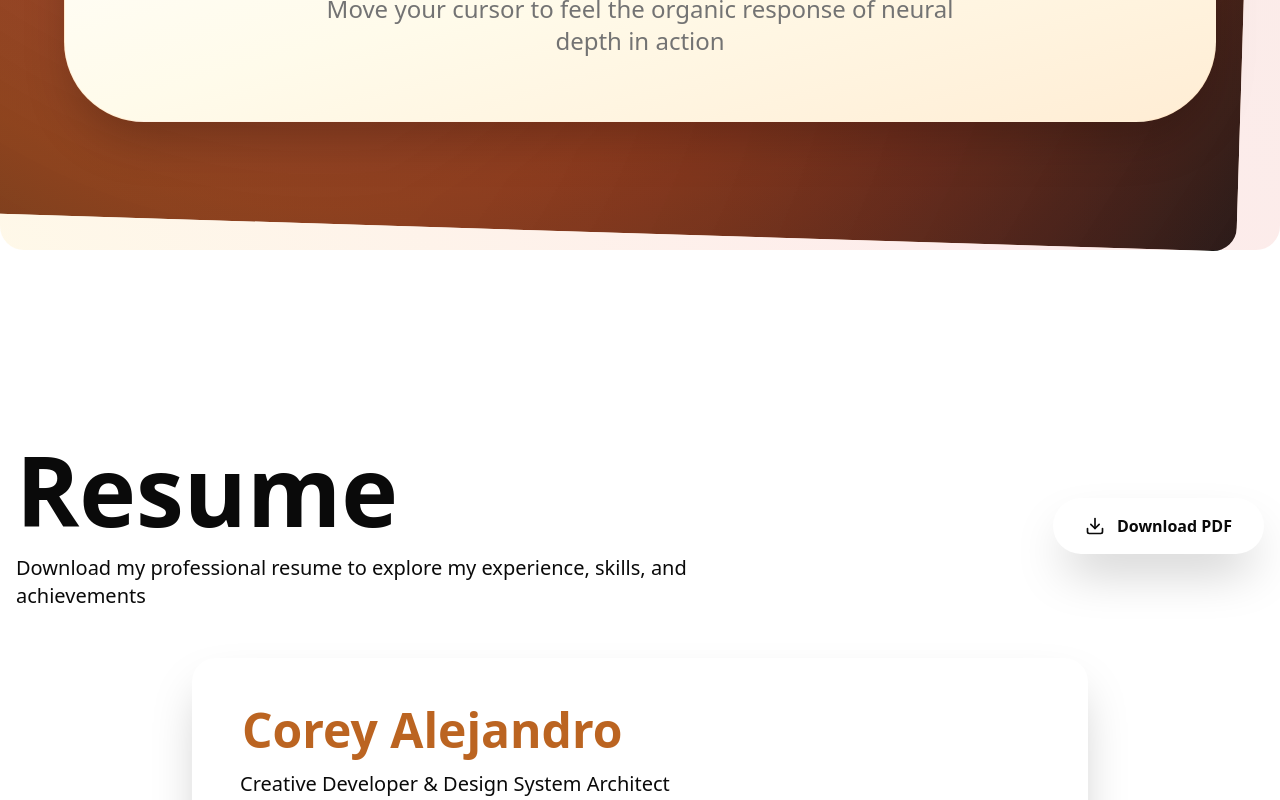
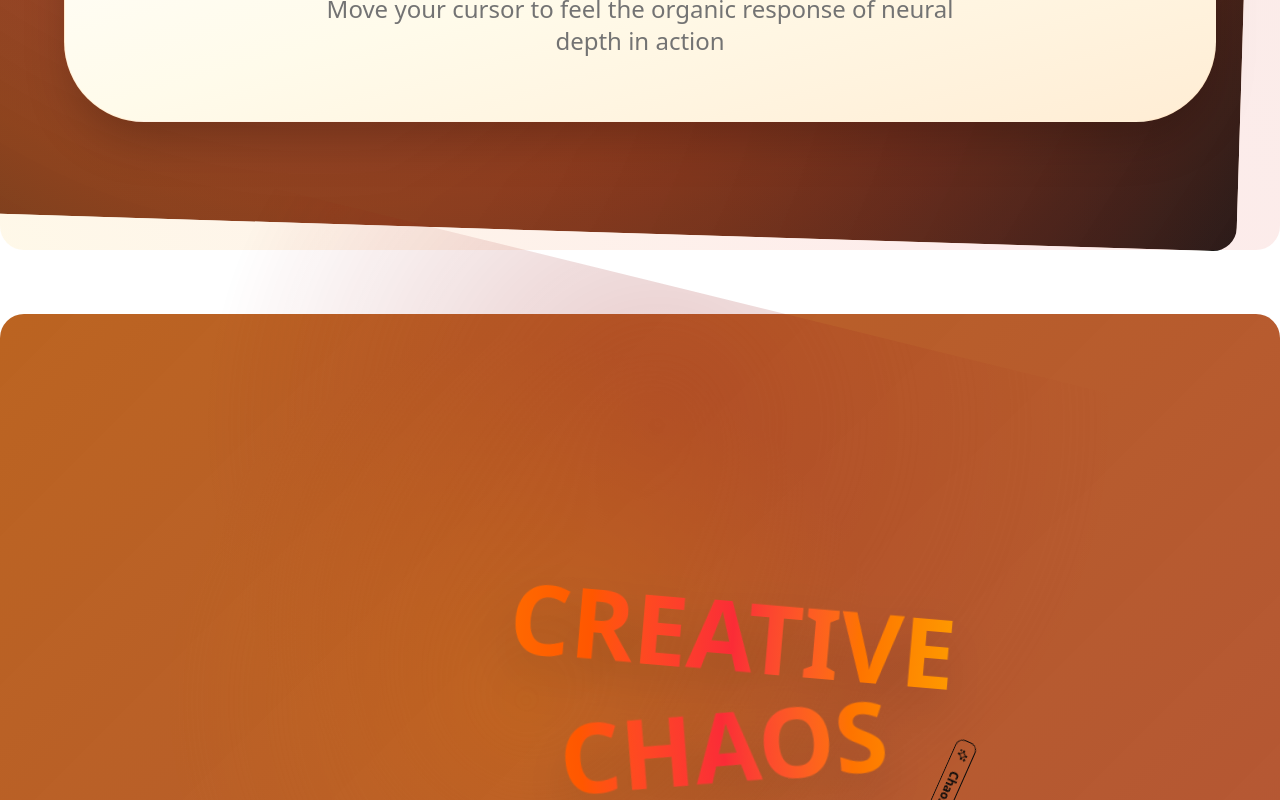
Before and after one commit to coreyalejandro/v0-corey-alejandro-main-portfolio-site, a Next.js app: page / in a window 1280 px wide. Shown: the part 2000-2800 px from the top of the page. Built offline with nearby package versions, Linux system fonts and the light colour scheme.

Commit message:
fix: resolve CVA error on homepage by removing template import
Homepage now loads correctly without duplicate component issues.

#VERCEL_SKIP

Co-authored-by: Corey Alejandro <92589532+coreyalejandro@users.noreply.github.com>

```diff
--- a/app/(home)/page.tsx
+++ b/app/(home)/page.tsx
@@ -1,12 +1,7 @@
-'use client'
+"use client"
 
-import { AnimationProvider } from '@/contexts/AnimationContext'
-import {
-  HeroSection,
-  CTASection,
-  PortfolioSection,
-} from './sections'
-import ResumeTemplate from '@/app/templates/resume/page'
+import { AnimationProvider } from "@/contexts/AnimationContext"
+import { HeroSection, CTASection, PortfolioSection } from "./sections"
 
 /**
  * HomePage - Clean orchestrator component
@@ -24,9 +19,8 @@ export default function HomePage() {
     <div className="min-h-screen bg-background">
       <AnimationProvider>
         <HeroSection />
-        <ResumeTemplate />
+        <PortfolioSection />
         <CTASection />
-        <PortfolioSection />
       </AnimationProvider>
     </div>
   )
```
